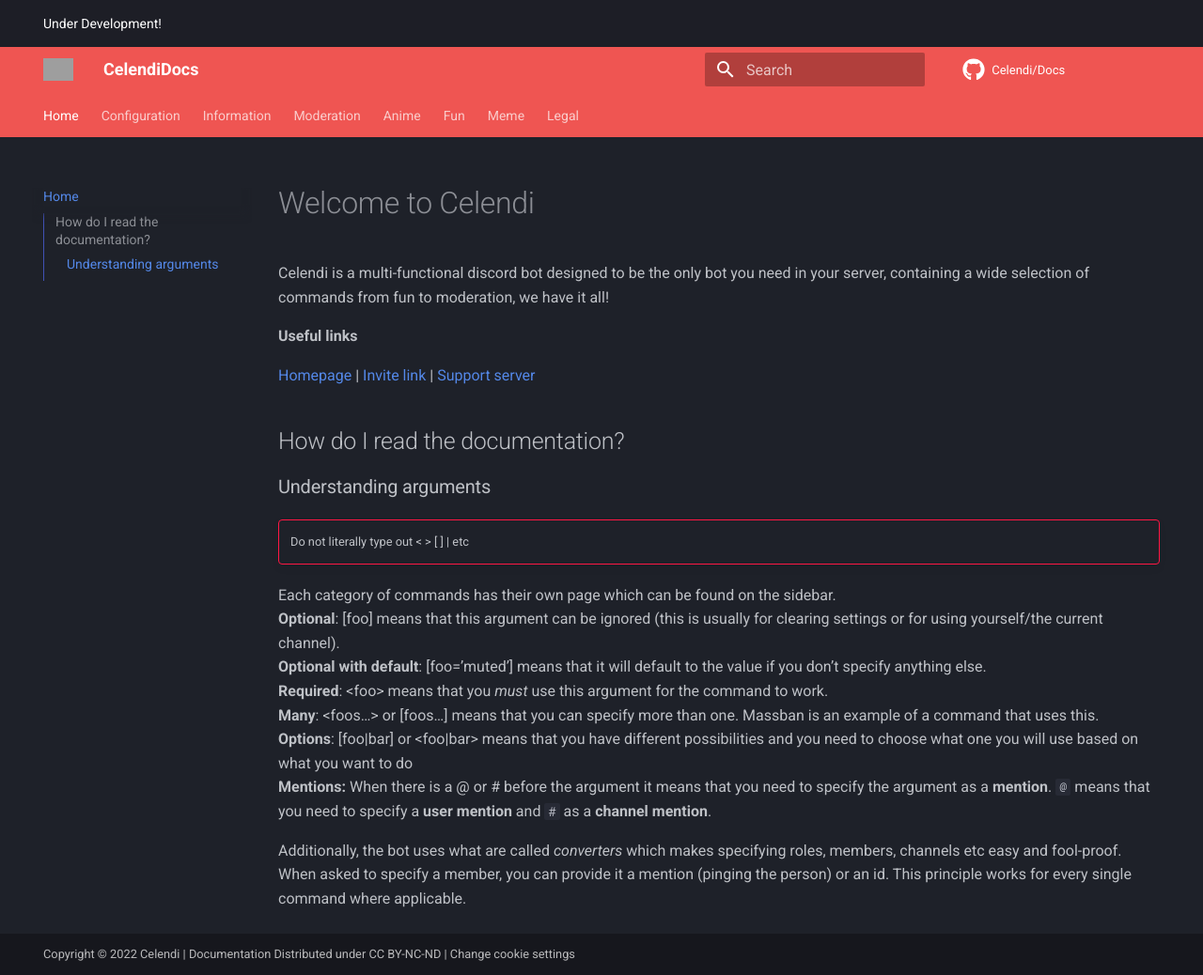
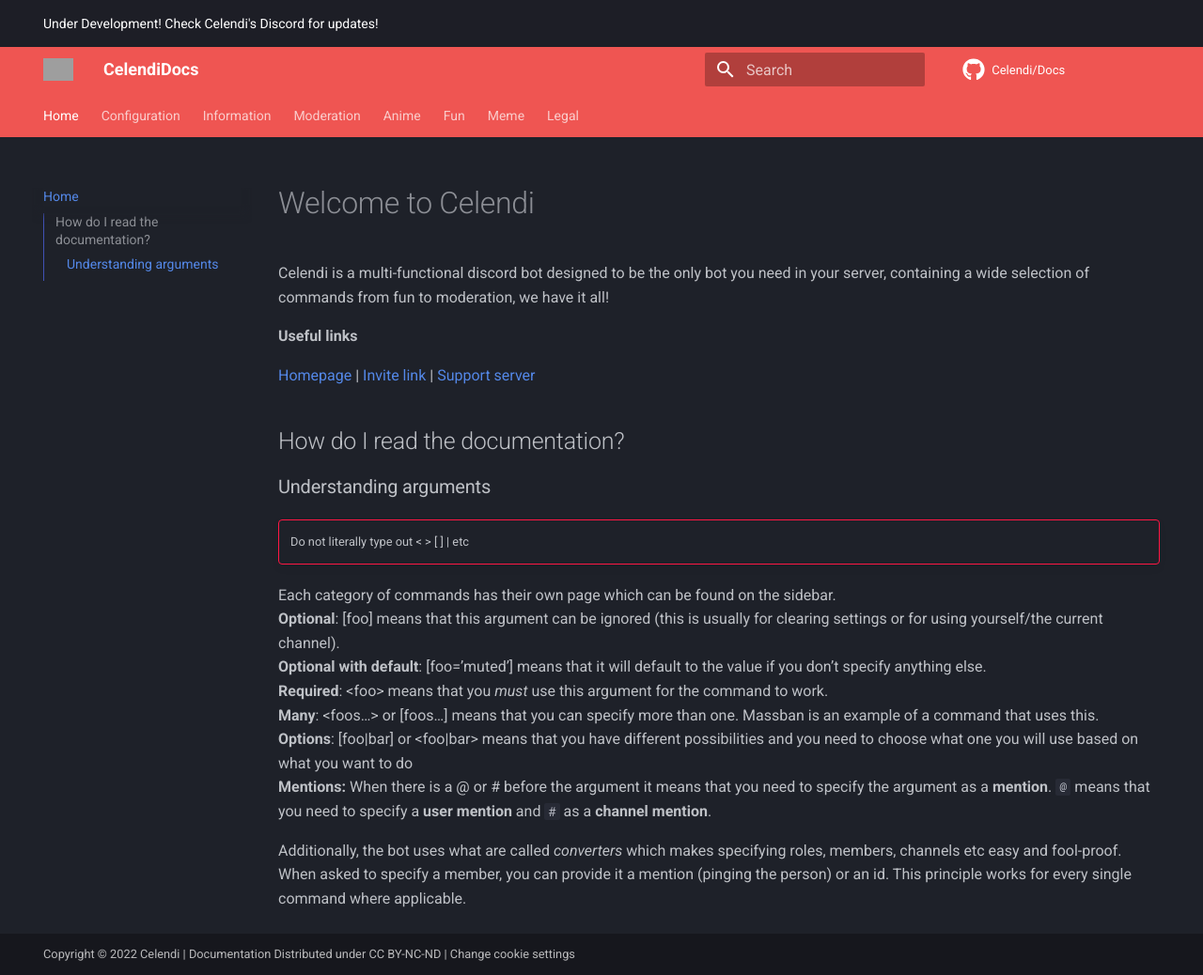
Before and after one commit to Celendi/Docs, an MkDocs documentation site: the page built from docs/index.md, in a window 1280 px wide and 1038 px high. Shown: the whole window at 94% size. Built offline with MkDocs 1.6.1 and Material for MkDocs 9.7.7, drawn with Linux system fonts in a browser that asks for light colours; comment, search, counter and statistics services are not loaded; grey boxes are pictures that could not be loaded.

Commit message:
Update announcement message.

```diff
--- a/overrides/main.html
+++ b/overrides/main.html
@@ -33,5 +33,5 @@
   <meta name="twitter:image" content="https://raw.githubusercontent.com/Celendi/Brand-Kit/main/Logos/Bot%20Logos/Celendi_RED.png">
 {% endblock %}
 {% block announce %}
-  <p>Under Development!</p>
+  <p>Under Development! Check <a target="_blank" href="https://celendi.xyz/discord" target="_blank" rel="noopener">Celendi's Discord</a> for updates!</p>
 {% endblock %}
```
